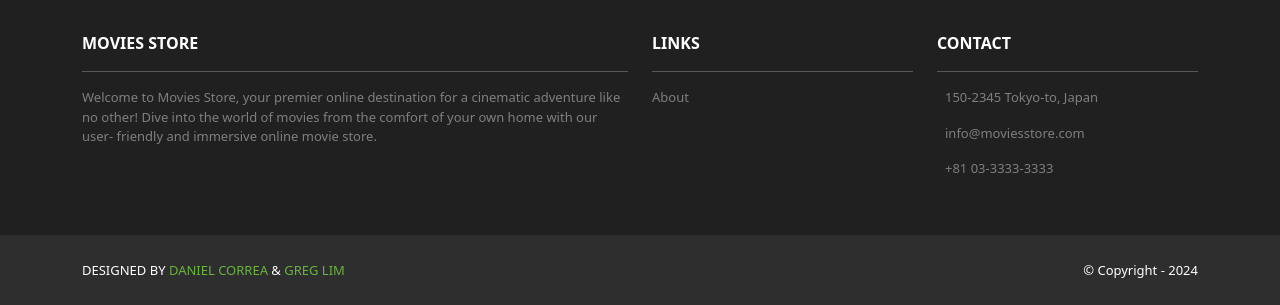
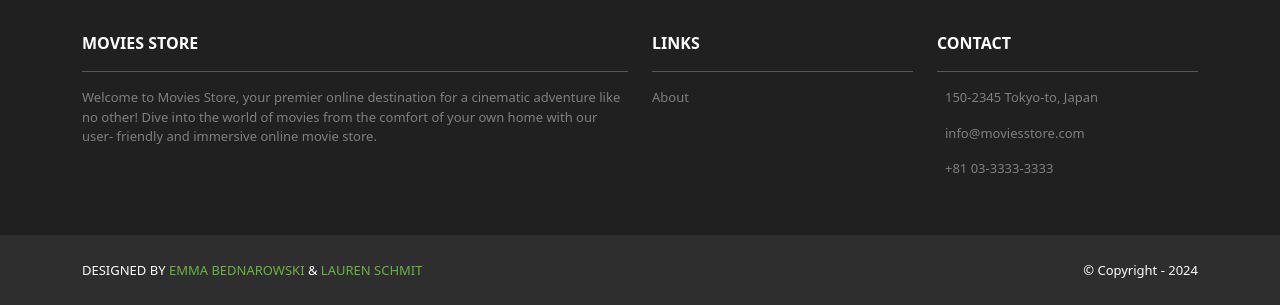
Before and after one commit to laurenaschmidt/project-1, a Django app: page /accounts/signup in a window 1280 px wide. Shown: the part 572-877 px from the top of the page. Run offline with Django 5.2, Linux system fonts and the light colour scheme; some libraries are stand-ins or nearby versions; some web fonts are replaced.

Commit message:
changed names at bottom of screen

```diff
--- a/moviesstore/moviesstore/moviesstore/templates/base.html
+++ b/moviesstore/moviesstore/moviesstore/templates/base.html
@@ -111,10 +111,10 @@
            justify-content-between">
         <div class="me-5 text-white">
           <span>DESIGNED BY
-            <a href="https://www.x.com/danielgarax"
-            target="_blank">DANIEL CORREA</a> &
-            <a href="https://www.x.com/greglim81"
-            target="_blank">GREG LIM</a>
+            <a href="https://sites.google.com/view/objectsanddesigngroup2/team-presentation"
+            target="_blank">EMMA BEDNAROWSKI</a> &
+            <a href="https://sites.google.com/view/objectsanddesigngroup2/team-presentation"
+            target="_blank">LAUREN SCHMIT</a>
           </span>
         </div>
         <div class="text-white">
```
